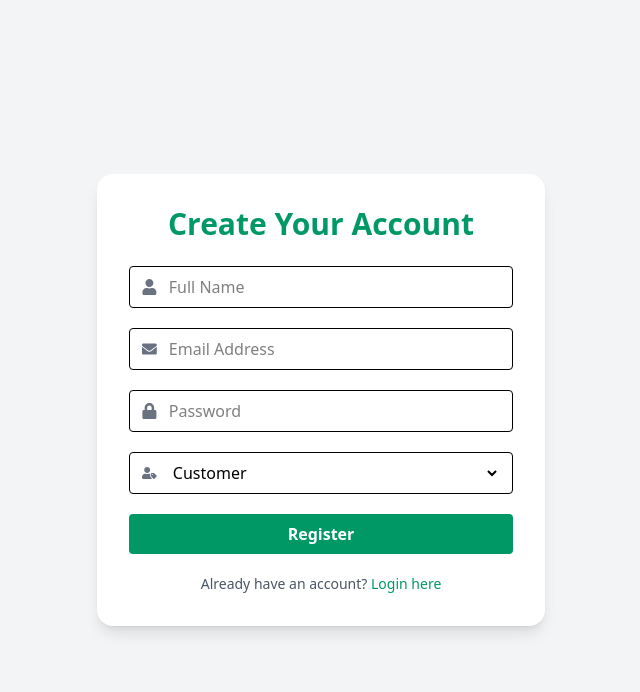
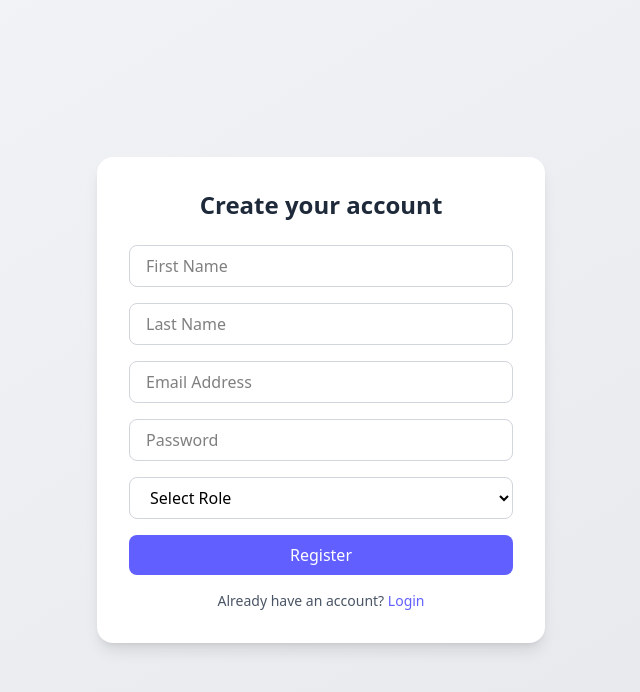
Before and after one commit to prithivi043/eCommerce, a React (Vite) app in the folder client/my-client/: page /register in a window 1280 px wide. Shown: the top 692 px of the page, without its empty margins (319-959 px from the left). Built offline with nearby package versions, Linux system fonts and the light colour scheme.

Commit message:
Update Features for Register

```diff
--- a/client/my-client/src/pages/Register.jsx
+++ b/client/my-client/src/pages/Register.jsx
@@ -1,24 +1,29 @@
 // src/pages/Register.jsx
-import { useState } from 'react';
+import React, { useState } from 'react';
 import { Link, useNavigate } from 'react-router-dom';
 import axios from 'axios';
-import { FaUser, FaEnvelope, FaLock, FaUserTag } from 'react-icons/fa';
 
 const Register = () => {
-  const [name, setName] = useState('');
-  const [email, setEmail] = useState('');
-  const [password, setPassword] = useState('');
-  const [roles, setRoles] = useState('customer');
+  const [form, setForm] = useState({
+    firstName: '',
+    lastName: '',
+    email: '',
+    password: '',
+    role: '',
+  });
+
   const navigate = useNavigate();
+
+  const handleChange = (e) => {
+    setForm({ ...form, [e.target.name]: e.target.value });
+  };
 
   const handleRegister = async (e) => {
     e.preventDefault();
     try {
       await axios.post('http://localhost:5000/api/users/register', {
-        name,
-        email,
-        password,
-        roles
+        ...form,
+        createdAt: new Date().toISOString(), // auto add createdAt
       });
       alert('🎉 Registered Successfully!');
       navigate('/login');
@@ -33,74 +38,71 @@
   };
 
   return (
-    <div className="min-h-screen flex items-center justify-center bg-gray-100 px-4 py-10">
-      <div className="bg-white rounded-2xl shadow-lg p-8 w-full max-w-md">
-        <h2 className="text-3xl font-bold text-center text-emerald-600 mb-6">Create Your Account</h2>
-
-        <form onSubmit={handleRegister} className="space-y-5">
-          <div className="flex items-center border rounded px-3 py-2">
-            <FaUser className="text-gray-500 mr-3" />
+    <div className="min-h-screen flex items-center justify-center bg-gradient-to-br from-gray-100 to-gray-200 px-4">
+      <div className="bg-white p-8 rounded-2xl shadow-lg w-full max-w-md">
+        <h2 className="text-2xl font-semibold text-gray-800 mb-6 text-center">Create your account</h2>
+        <form onSubmit={handleRegister} className="space-y-4">
           <input
+            name="firstName"
             type="text"
-              placeholder="Full Name"
-              className="w-full outline-none"
-              value={name}
-              onChange={(e) => setName(e.target.value)}
+            placeholder="First Name"
+            className="w-full px-4 py-2 rounded-lg border border-gray-300 focus:outline-none focus:ring-2 focus:ring-indigo-400"
+            value={form.firstName}
+            onChange={handleChange}
             required
           />
-          </div>
-
-          <div className="flex items-center border rounded px-3 py-2">
-            <FaEnvelope className="text-gray-500 mr-3" />
           <input
+            name="lastName"
+            type="text"
+            placeholder="Last Name"
+            className="w-full px-4 py-2 rounded-lg border border-gray-300 focus:outline-none focus:ring-2 focus:ring-indigo-400"
+            value={form.lastName}
+            onChange={handleChange}
+            required
+          />
+          <input
+            name="email"
             type="email"
             placeholder="Email Address"
-              className="w-full outline-none"
-              value={email}
-              onChange={(e) => setEmail(e.target.value)}
+            className="w-full px-4 py-2 rounded-lg border border-gray-300 focus:outline-none focus:ring-2 focus:ring-indigo-400"
+            value={form.email}
+            onChange={handleChange}
             required
           />
-          </div>
-
-          <div className="flex items-center border rounded px-3 py-2">
-            <FaLock className="text-gray-500 mr-3" />
           <input
+            name="password"
             type="password"
             placeholder="Password"
-              className="w-full outline-none"
-              value={password}
-              onChange={(e) => setPassword(e.target.value)}
+            className="w-full px-4 py-2 rounded-lg border border-gray-300 focus:outline-none focus:ring-2 focus:ring-indigo-400"
+            value={form.password}
+            onChange={handleChange}
             required
           />
-          </div>
-
-          <div className="flex items-center border rounded px-3 py-2">
-            <FaUserTag className="text-gray-500 mr-3" />
           <select
-              className="w-full outline-none bg-transparent"
-              value={roles}
-              onChange={(e) => setRoles(e.target.value)}
+            name="role"
+            className="w-full px-4 py-2 rounded-lg border border-gray-300 focus:outline-none focus:ring-2 focus:ring-indigo-400"
+            value={form.role}
+            onChange={handleChange}
             required
           >
-              <option value="customer">Customer</option>
+            <option value="">Select Role</option>
+            <option value="user">User</option>
             <option value="admin">Admin</option>
           </select>
-          </div>
 
           <button
             type="submit"
-            className="w-full bg-emerald-600 hover:bg-emerald-700 text-white font-semibold py-2 rounded transition duration-200"
+            className="w-full bg-indigo-500 text-white py-2 rounded-lg hover:bg-indigo-600 transition duration-300"
           >
             Register
           </button>
-
-          <p className="text-center text-sm text-gray-600">
+        </form>
+        <p className="text-sm text-gray-600 mt-4 text-center">
           Already have an account?{' '}
-            <Link to="/login" className="text-emerald-600 hover:underline">
-              Login here
+          <Link to="/login" className="text-indigo-500 hover:underline">
+            Login
           </Link>
         </p>
-        </form>
       </div>
     </div>
   );
```
Also changed, not shown: 2 other files (tests, documents, lock files or other folders). Lines whose indentation alone changed are shown as unchanged.
